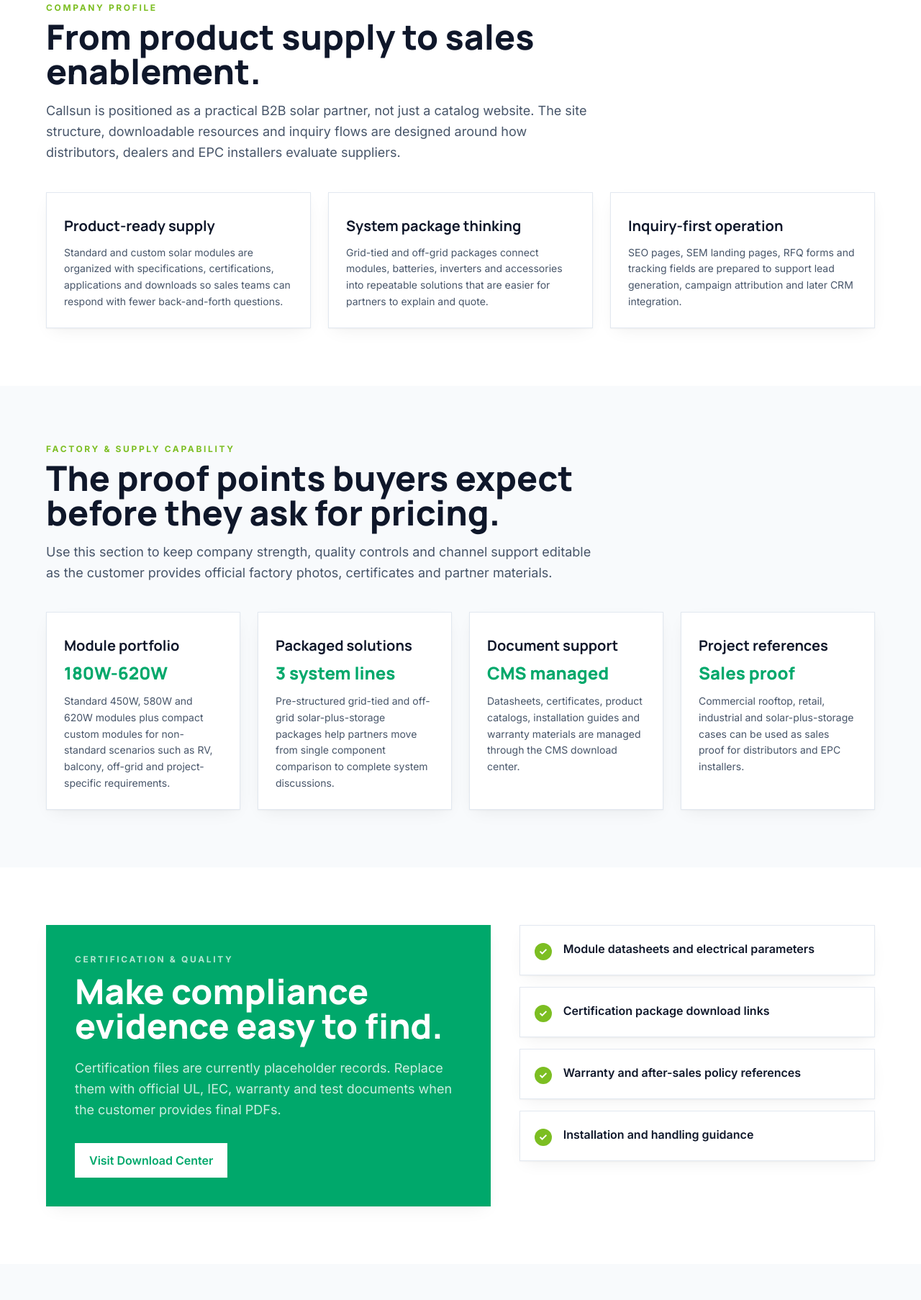
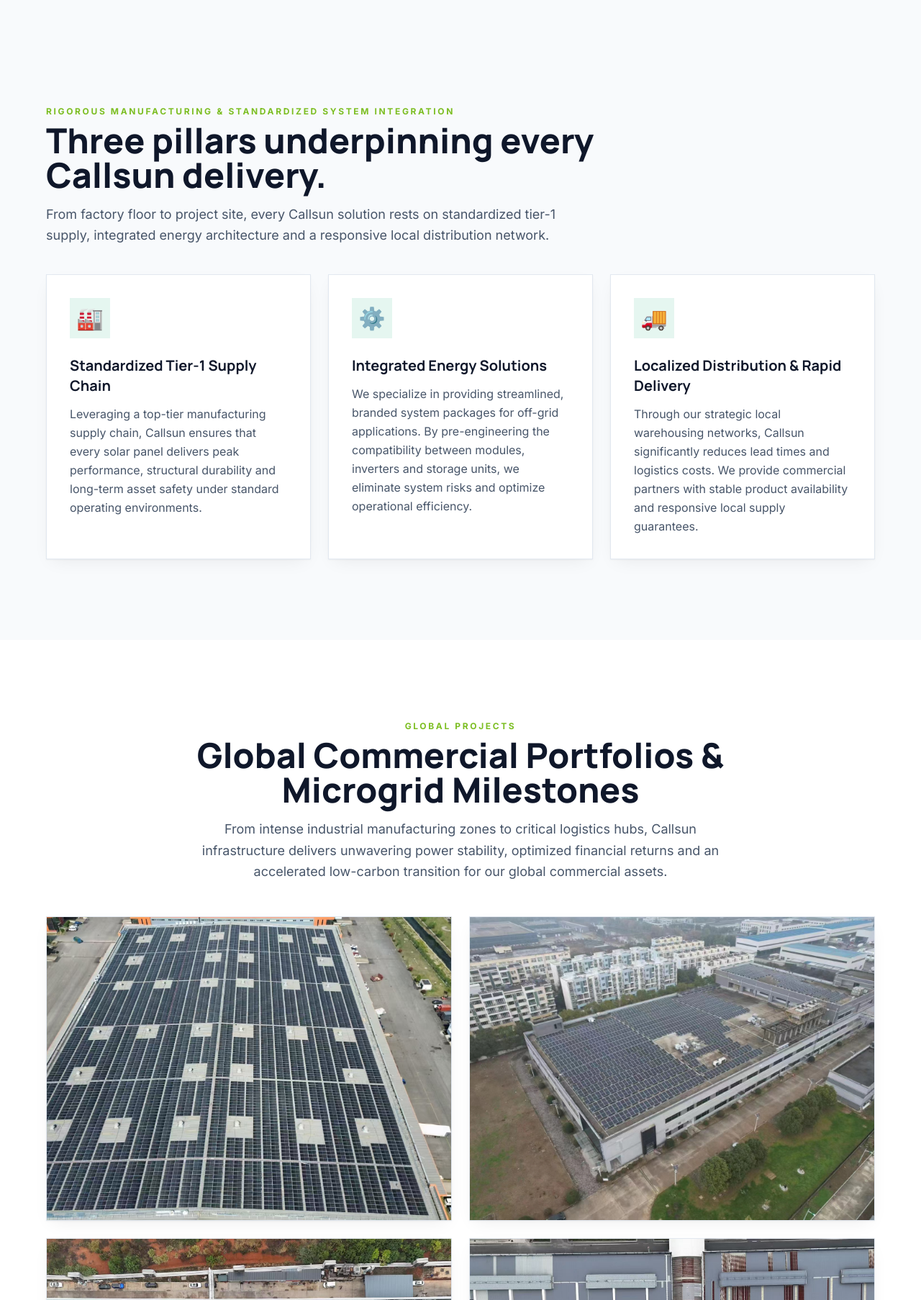
Before and after one commit to youjunhui-sky/jinko-rebuild, an Astro site: page /about in a window 1280 px wide. Shown: the part 994-2800 px from the top of the page at 72% size. Built offline with nearby package versions, Linux system fonts and the light colour scheme; Astro itself is replaced by a stand-in of ours.

Commit message:
About 页改造：按 callsun 客户 0618 需求文档重做
- 内容按客户文档 4 段：合并 hero+intro / 三大优势 emoji / 案例 8 图
- 删原通用 B2B 占位段：stats / certifications / partners / timeline / final CTA / contact CTA
- 借鉴 jinkosolar.us 版式：h1 改 text-7xl / 段间距 py-28 / Cases 2 列更宽图
- about schema 同步精简（config.ts）
- 8 张项目案例图入 public/uploads/callsun/cases/

```diff
--- a/src/content/about/about.json
+++ b/src/content/about/about.json
@@ -1,131 +1,63 @@
 {
   "title": "About Callsun",
-  "seoTitle": "About Callsun | B2B Solar Modules & Storage System Supplier",
-  "metaDescription": "Learn how Callsun supports distributors, dealers and EPC installers with solar modules, grid-tied and off-grid system packages, certification documents and project references.",
-  "h1": "A solar supply partner built for distributors, dealers and EPC installers.",
+  "seoTitle": "Tailored PV & Energy Storage Systems | About Callsun",
+  "metaDescription": "Callsun delivers tailored PV and energy storage system solutions for SMEs and global commercial clients. Rigorous manufacturing, integrated system packages, and local distribution across worldwide markets.",
+  "h1": "TAILORED PV & ENERGY STORAGE SYSTEMS",
   "keywords": [
     "about Callsun",
-    "B2B solar module supplier",
-    "solar storage system supplier",
-    "solar panel distributor support"
+    "tailored PV system supplier",
+    "energy storage system solutions",
+    "B2B solar microgrid provider"
   ],
   "canonical": "/about",
   "ogImage": "/og/default.svg",
   "noindex": false,
   "hero": {
-    "eyebrow": "About Callsun",
-    "description": "Callsun focuses on solar modules, standard system packages and project references that help B2B partners quote faster, explain system value and convert more qualified inquiries.",
-    "image": "/placeholders/battery-system.svg",
-    "imageAlt": "Callsun solar module and storage package illustration",
+    "eyebrow": "Empowering the Future with Efficient Energy Solutions",
+    "description": "Engineering with Rigor. Powering the Future.",
+    "body": "At Callsun, we align with the global transition toward a new era of clean power generation. We are a premier, comprehensive energy solution provider specializing in the integration of high-efficiency photovoltaic systems, advanced energy storage solutions (ESS), and microgrid operations.\n\nDriven by an elite technical supply chain and rigorous engineering standards, Callsun delivers reliable, standardized, and high-performance technical products and services for small-to-medium enterprises (SMEs) and global commercial clients. We are committed to optimizing your energy infrastructure, maximizing investment returns, and accelerating your low-carbon transition.",
     "primaryCtaLabel": "Talk to Sales",
     "primaryCtaHref": "/contact",
     "secondaryCtaLabel": "View Products",
     "secondaryCtaHref": "/products"
   },
-  "stats": [
-    { "label": "Module range", "value": "180W-620W" },
-    { "label": "System packages", "value": "6.5kW-12kW" },
-    { "label": "Storage range", "value": "10-28kWh" },
-    { "label": "Case references", "value": "100kW-13.75MW" }
-  ],
-  "intro": {
-    "eyebrow": "Company profile",
-    "title": "From product supply to sales enablement.",
-    "description": "Callsun is positioned as a practical B2B solar partner, not just a catalog website. The site structure, downloadable resources and inquiry flows are designed around how distributors, dealers and EPC installers evaluate suppliers.",
-    "cards": [
+  "strengths": {
+    "eyebrow": "Rigorous manufacturing & standardized system integration",
+    "title": "Three pillars underpinning every Callsun delivery.",
+    "description": "From factory floor to project site, every Callsun solution rests on standardized tier-1 supply, integrated energy architecture and a responsive local distribution network.",
+    "items": [
       {
-        "title": "Product-ready supply",
-        "description": "Standard and custom solar modules are organized with specifications, certifications, applications and downloads so sales teams can respond with fewer back-and-forth questions."
+        "icon": "🏭",
+        "title": "Standardized Tier-1 Supply Chain",
+        "description": "Leveraging a top-tier manufacturing supply chain, Callsun ensures that every solar panel delivers peak performance, structural durability and long-term asset safety under standard operating environments."
       },
       {
-        "title": "System package thinking",
-        "description": "Grid-tied and off-grid packages connect modules, batteries, inverters and accessories into repeatable solutions that are easier for partners to explain and quote."
+        "icon": "⚙️",
+        "title": "Integrated Energy Solutions",
+        "description": "We specialize in providing streamlined, branded system packages for off-grid applications. By pre-engineering the compatibility between modules, inverters and storage units, we eliminate system risks and optimize operational efficiency."
       },
       {
-        "title": "Inquiry-first operation",
-        "description": "SEO pages, SEM landing pages, RFQ forms and tracking fields are prepared to support lead generation, campaign attribution and later CRM integration."
+        "icon": "🚚",
+        "title": "Localized Distribution & Rapid Delivery",
+        "description": "Through our strategic local warehousing networks, Callsun significantly reduces lead times and logistics costs. We provide commercial partners with stable product availability and responsive local supply guarantees."
       }
     ]
   },
-  "strengths": {
-    "eyebrow": "Factory & supply capability",
-    "title": "The proof points buyers expect before they ask for pricing.",
-    "description": "Use this section to keep company strength, quality controls and channel support editable as the customer provides official factory photos, certificates and partner materials.",
-    "items": [
-      {
-        "title": "Module portfolio",
-        "description": "Standard 450W, 580W and 620W modules plus compact custom modules for non-standard scenarios such as RV, balcony, off-grid and project-specific requirements.",
-        "metric": "180W-620W"
-      },
-      {
-        "title": "Packaged solutions",
-        "description": "Pre-structured grid-tied and off-grid solar-plus-storage packages help partners move from single component comparison to complete system discussions.",
-        "metric": "3 system lines"
-      },
-      {
-        "title": "Document support",
-        "description": "Datasheets, certificates, product catalogs, installation guides and warranty materials are managed through the CMS download center.",
-        "metric": "CMS managed"
-      },
-      {
-        "title": "Project references",
-        "description": "Commercial rooftop, retail, industrial and solar-plus-storage cases can be used as sales proof for distributors and EPC installers.",
-        "metric": "Sales proof"
-      }
-    ]
-  },
-  "certifications": {
-    "eyebrow": "Certification & quality",
-    "title": "Make compliance evidence easy to find.",
-    "description": "Certification files are currently placeholder records. Replace them with official UL, IEC, warranty and test documents when the customer provides final PDFs.",
-    "items": [
-      "Module datasheets and electrical parameters",
-      "Certification package download links",
-      "Warranty and after-sales policy references",
-      "Installation and handling guidance"
+  "cases": {
+    "eyebrow": "Global projects",
+    "title": "Global Commercial Portfolios & Microgrid Milestones",
+    "description": "From intense industrial manufacturing zones to critical logistics hubs, Callsun infrastructure delivers unwavering power stability, optimized financial returns and an accelerated low-carbon transition for our global commercial assets.",
+    "images": [
+      { "src": "/uploads/callsun/cases/case-01.jpg", "alt": "Callsun global project — industrial manufacturing zone" },
+      { "src": "/uploads/callsun/cases/case-02.jpg", "alt": "Callsun global project — commercial rooftop" },
+      { "src": "/uploads/callsun/cases/case-03.jpg", "alt": "Callsun global project — logistics hub" },
+      { "src": "/uploads/callsun/cases/case-04.jpg", "alt": "Callsun global project — solar-plus-storage" },
+      { "src": "/uploads/callsun/cases/case-05.jpg", "alt": "Callsun global project — microgrid milestone" },
+      { "src": "/uploads/callsun/cases/case-06.jpg", "alt": "Callsun global project — commercial asset" },
+      { "src": "/uploads/callsun/cases/case-07.jpg", "alt": "Callsun global project — retail deployment" },
+      { "src": "/uploads/callsun/cases/case-08.jpg", "alt": "Callsun global project — field reference" }
     ],
-    "ctaLabel": "Visit Download Center",
-    "ctaHref": "/resources/downloads"
-  },
-  "partners": {
-    "eyebrow": "Partner support",
-    "title": "Built around distributor and installer workflows.",
-    "description": "Callsun's website should help partners validate product fit, compare packages, collect documents and send project requirements before a sales call.",
-    "items": [
-      {
-        "title": "For distributors",
-        "description": "Clear product categories, datasheets, certification references and inquiry forms for faster wholesale conversations."
-      },
-      {
-        "title": "For dealers",
-        "description": "Application pages, FAQ and sales-oriented case details support end-customer explanation."
-      },
-      {
-        "title": "For EPC installers",
-        "description": "System topology, BOM cards, project parameters and technical support pages reduce pre-sales friction."
-      }
-    ]
-  },
-  "timeline": [
-    {
-      "label": "Product foundation",
-      "description": "Solar module portfolio, datasheets and certification materials become the base layer for B2B search traffic."
-    },
-    {
-      "label": "System package layer",
-      "description": "Grid-tied and off-grid packages connect components into repeatable offers for project quoting."
-    },
-    {
-      "label": "SEO / SEM growth layer",
-      "description": "Custom pages, landing pages, blog content and tracking fields support ongoing acquisition campaigns."
-    }
-  ],
-  "finalCta": {
-    "title": "Want to evaluate Callsun as a supply partner?",
-    "description": "Send your target module type, system capacity, market and timeline. The Callsun team can respond with product options, package references and next-step documents.",
-    "primaryLabel": "Request a Quote",
-    "primaryHref": "/contact",
-    "secondaryLabel": "Explore Solutions",
-    "secondaryHref": "/solutions"
+    "ctaLabel": "View All Cases",
+    "ctaHref": "/cases"
   }
 }
--- a/src/content/config.ts
+++ b/src/content/config.ts
@@ -72,6 +72,7 @@
     hero: z.object({
       eyebrow: z.string().default('About Callsun'),
       description: z.string(),
+      body: z.string().optional(),
       image: z.string().default('/placeholders/battery-system.svg'),
       imageAlt: z.string().optional(),
       primaryCtaLabel: z.string().default('Talk to Sales'),
@@ -79,41 +80,19 @@
       secondaryCtaLabel: z.string().optional(),
       secondaryCtaHref: z.string().optional(),
     }),
-    stats: z.array(z.object({ label: z.string(), value: z.string() })).default([]),
-    intro: z.object({
-      eyebrow: z.string().optional(),
-      title: z.string(),
-      description: z.string(),
-      cards: z.array(z.object({ title: z.string(), description: z.string() })).default([]),
-    }),
     strengths: z.object({
       eyebrow: z.string().optional(),
       title: z.string(),
       description: z.string().optional(),
-      items: z.array(z.object({ title: z.string(), description: z.string(), metric: z.string().optional() })).default([]),
+      items: z.array(z.object({ title: z.string(), description: z.string(), icon: z.string().optional() })).default([]),
     }),
-    certifications: z.object({
+    cases: z.object({
       eyebrow: z.string().optional(),
       title: z.string(),
       description: z.string().optional(),
-      items: z.array(z.string()).default([]),
+      images: z.array(z.object({ src: z.string(), alt: z.string() })).default([]),
       ctaLabel: z.string().optional(),
       ctaHref: z.string().optional(),
-    }),
-    partners: z.object({
-      eyebrow: z.string().optional(),
-      title: z.string(),
-      description: z.string().optional(),
-      items: z.array(z.object({ title: z.string(), description: z.string() })).default([]),
-    }),
-    timeline: z.array(z.object({ label: z.string(), description: z.string() })).default([]),
-    finalCta: z.object({
-      title: z.string(),
-      description: z.string().optional(),
-      primaryLabel: z.string().default('Request a Quote'),
-      primaryHref: z.string().default('/contact'),
-      secondaryLabel: z.string().optional(),
-      secondaryHref: z.string().optional(),
     }).optional(),
     ...seoFields,
   }),
--- a/src/pages/about.astro
+++ b/src/pages/about.astro
@@ -3,10 +3,7 @@
 import BaseLayout from '@/layouts/BaseLayout.astro';
 import Header from '@/components/Header.astro';
 import Footer from '@/components/Footer.astro';
-import ContactCTA from '@/components/ContactCTA.astro';
 import SectionHeader from '@/components/SectionHeader.astro';
-import StatStrip from '@/components/StatStrip.astro';
-import CardGrid from '@/components/CardGrid.astro';
 
 const aboutEntry = await getEntry('about', 'about');
 if (!aboutEntry) throw new Error('Missing about content entry: src/content/about/about.json');
@@ -31,111 +28,61 @@
 >
   <Header slot="header" />
 
-  <section class="py-16 lg:py-20 bg-jinko-bg">
-    <div class="max-w-content mx-auto px-4 lg:px-6 grid lg:grid-cols-2 gap-10 items-center">
-      <div>
+  <section class="py-20 lg:py-28 bg-jinko-bg">
+    <div class="max-w-content mx-auto px-4 lg:px-6">
+      <div class="mx-auto max-w-3xl text-center">
         <nav class="text-sm text-jinko-mute mb-5"><a href="/">Home</a> / <span>{about.title}</span></nav>
         <p class="text-xs uppercase tracking-[0.22em] text-jinko-accent font-extrabold">{about.hero.eyebrow}</p>
-        <h1 class="mt-3 text-4xl lg:text-6xl font-display font-extrabold leading-tight text-jinko-ink">{about.h1 || about.title}</h1>
-        <p class="mt-5 text-lg text-jinko-mute leading-relaxed max-w-2xl">{about.hero.description}</p>
-        <div class="mt-8 flex flex-wrap gap-3">
+        <h1 class="mt-3 text-5xl lg:text-7xl font-display font-extrabold leading-[1.05] tracking-tight text-jinko-ink">{about.h1 || about.title}</h1>
+        <p class="mt-5 text-lg text-jinko-mute leading-relaxed">{about.hero.description}</p>
+        {about.hero.body && <div class="mt-8 text-lg text-jinko-mute leading-relaxed whitespace-pre-line text-left">{about.hero.body}</div>}
+        <div class="mt-8 flex flex-wrap justify-center gap-3">
           <a href={about.hero.primaryCtaHref} class="inline-flex px-5 py-3 rounded-md bg-jinko text-white font-semibold shadow-card hover:bg-jinko-dark transition-colors">{about.hero.primaryCtaLabel}</a>
           {about.hero.secondaryCtaLabel && about.hero.secondaryCtaHref && (
             <a href={about.hero.secondaryCtaHref} class="inline-flex px-5 py-3 rounded-md bg-white text-jinko font-semibold border border-jinko-line hover:border-jinko transition-colors">{about.hero.secondaryCtaLabel}</a>
           )}
         </div>
       </div>
-      <div class="relative">
-        <div class="absolute -inset-4 rounded-none bg-gradient-to-br from-jinko/10 to-jinko-accent/10 blur-2xl"></div>
-        <img src={about.hero.image} alt={about.hero.imageAlt || about.title} width="720" height="520" class="relative rounded-3xl border border-jinko-line bg-white shadow-card w-full" />
+    </div>
+  </section>
+
+
+
+
+  <section class="py-20 lg:py-28 bg-jinko-bg">
+    <div class="max-w-content mx-auto px-4 lg:px-6">
+      <SectionHeader eyebrow={about.strengths.eyebrow} title={about.strengths.title} description={about.strengths.description} />
+      <div class="mt-10 grid gap-6 md:grid-cols-3">
+        {about.strengths.items.map((item) => (
+          <article class="rounded-2xl bg-white border border-jinko-line shadow-card p-8 hover:-translate-y-1 hover:shadow-xl transition-all">
+            <span class="inline-flex h-14 w-14 rounded-2xl bg-jinko/10 text-3xl items-center justify-center" aria-hidden="true">{item.icon}</span>
+            <h3 class="mt-6 text-xl font-display font-bold text-jinko-ink">{item.title}</h3>
+            <p class="mt-3 text-jinko-mute leading-relaxed">{item.description}</p>
+          </article>
+        ))}
       </div>
     </div>
   </section>
 
-  <StatStrip stats={about.stats} />
-
-  <section class="py-16 lg:py-20">
+  <section class="py-20 lg:py-28">
     <div class="max-w-content mx-auto px-4 lg:px-6">
-      <SectionHeader eyebrow={about.intro.eyebrow} title={about.intro.title} description={about.intro.description} />
-      <div class="mt-10">
-        <CardGrid items={about.intro.cards} />
+      <SectionHeader eyebrow={about.cases.eyebrow} title={about.cases.title} description={about.cases.description} align="center" />
+      <div class="mt-12 grid gap-6 grid-cols-1 sm:grid-cols-2">
+        {about.cases.images.map((image) => (
+          <figure class="group rounded-2xl overflow-hidden bg-jinko-bg border border-jinko-line shadow-card hover:-translate-y-1 hover:shadow-xl transition-all aspect-[4/3]">
+            <img src={image.src} alt={image.alt} loading="lazy" width="640" height="480" class="w-full h-full object-cover" />
+          </figure>
+        ))}
       </div>
+      {about.cases.ctaLabel && about.cases.ctaHref && (
+        <div class="mt-10 text-center">
+          <a href={about.cases.ctaHref} class="inline-flex px-5 py-3 rounded-md bg-jinko text-white font-semibold shadow-card hover:bg-jinko-dark transition-colors">{about.cases.ctaLabel}</a>
+        </div>
+      )}
     </div>
   </section>
 
-  <section class="py-16 lg:py-20 bg-jinko-bg">
-    <div class="max-w-content mx-auto px-4 lg:px-6">
-      <SectionHeader eyebrow={about.strengths.eyebrow} title={about.strengths.title} description={about.strengths.description} />
-      <div class="mt-10">
-        <CardGrid items={about.strengths.items} columns="4" />
-      </div>
-    </div>
-  </section>
 
-  <section class="py-16 lg:py-20">
-    <div class="max-w-content mx-auto px-4 lg:px-6 grid lg:grid-cols-[1fr_0.8fr] gap-10 items-start">
-      <div class="rounded-3xl bg-jinko text-white p-8 lg:p-10 shadow-card">
-        <p class="text-xs uppercase tracking-[0.22em] text-white/70 font-extrabold">{about.certifications.eyebrow}</p>
-        <h2 class="mt-3 text-3xl lg:text-5xl font-display font-extrabold leading-tight">{about.certifications.title}</h2>
-        {about.certifications.description && <p class="mt-5 text-white/80 leading-relaxed text-lg">{about.certifications.description}</p>}
-        {about.certifications.ctaLabel && about.certifications.ctaHref && (
-          <a href={about.certifications.ctaHref} class="mt-8 inline-flex px-5 py-3 rounded-md bg-white text-jinko font-semibold">{about.certifications.ctaLabel}</a>
-        )}
-      </div>
-      <ul class="grid gap-4">
-        {about.certifications.items.map((item) => (
-          <li class="rounded-2xl bg-white border border-jinko-line shadow-card p-5 flex gap-4 items-start">
-            <span class="mt-1 inline-flex h-6 w-6 rounded-full bg-jinko-accent text-white items-center justify-center text-sm font-bold">✓</span>
-            <span class="font-semibold text-jinko-ink">{item}</span>
-          </li>
-        ))}
-      </ul>
-    </div>
-  </section>
 
-  <section class="py-16 lg:py-20 bg-jinko-bg">
-    <div class="max-w-content mx-auto px-4 lg:px-6">
-      <SectionHeader eyebrow={about.partners.eyebrow} title={about.partners.title} description={about.partners.description} align="center" />
-      <div class="mt-10">
-        <CardGrid items={about.partners.items} />
-      </div>
-    </div>
-  </section>
-
-  {about.timeline.length > 0 && (
-    <section class="py-16 lg:py-20">
-      <div class="max-w-content mx-auto px-4 lg:px-6">
-        <SectionHeader eyebrow="Growth roadmap" title="How the website supports B2B growth." description="This editable timeline explains the commercial logic behind Callsun's product, solution and marketing layers." />
-        <ol class="mt-10 grid gap-6 md:grid-cols-3 counter-reset">
-          {about.timeline.map((step, index) => (
-            <li class="rounded-2xl border border-jinko-line bg-white shadow-card p-7">
-              <span class="inline-flex h-10 w-10 rounded-full bg-jinko text-white items-center justify-center font-display font-extrabold">{index + 1}</span>
-              <h3 class="mt-5 text-xl font-display font-bold">{step.label}</h3>
-              <p class="mt-3 text-jinko-mute leading-relaxed">{step.description}</p>
-            </li>
-          ))}
-        </ol>
-      </div>
-    </section>
-  )}
-
-  {about.finalCta && (
-    <section class="py-16 bg-jinko-bg">
-      <div class="max-w-content mx-auto px-4 lg:px-6">
-        <div class="rounded-3xl bg-white border border-jinko-line shadow-card p-8 lg:p-10 flex flex-col lg:flex-row gap-8 lg:items-center lg:justify-between">
-          <div class="max-w-2xl">
-            <h2 class="text-3xl lg:text-4xl font-display font-extrabold">{about.finalCta.title}</h2>
-            {about.finalCta.description && <p class="mt-4 text-jinko-mute text-lg leading-relaxed">{about.finalCta.description}</p>}
-          </div>
-          <div class="flex flex-wrap gap-3 shrink-0">
-            <a href={about.finalCta.primaryHref} class="inline-flex px-5 py-3 rounded-md bg-jinko text-white font-semibold">{about.finalCta.primaryLabel}</a>
-            {about.finalCta.secondaryLabel && about.finalCta.secondaryHref && <a href={about.finalCta.secondaryHref} class="inline-flex px-5 py-3 rounded-md bg-white text-jinko font-semibold border border-jinko-line">{about.finalCta.secondaryLabel}</a>}
-          </div>
-        </div>
-      </div>
-    </section>
-  )}
-
-  <ContactCTA />
   <Footer slot="footer" />
 </BaseLayout>
```
Also changed, not shown: public/uploads/callsun/cases/case-01.jpg (added), public/uploads/callsun/cases/case-02.jpg (added), public/uploads/callsun/cases/case-03.jpg (added), public/uploads/callsun/cases/case-04.jpg (added), public/uploads/callsun/cases/case-05.jpg (added), public/uploads/callsun/cases/case-06.jpg (added), public/uploads/callsun/cases/case-07.jpg (added), public/uploads/callsun/cases/case-08.jpg (added).
